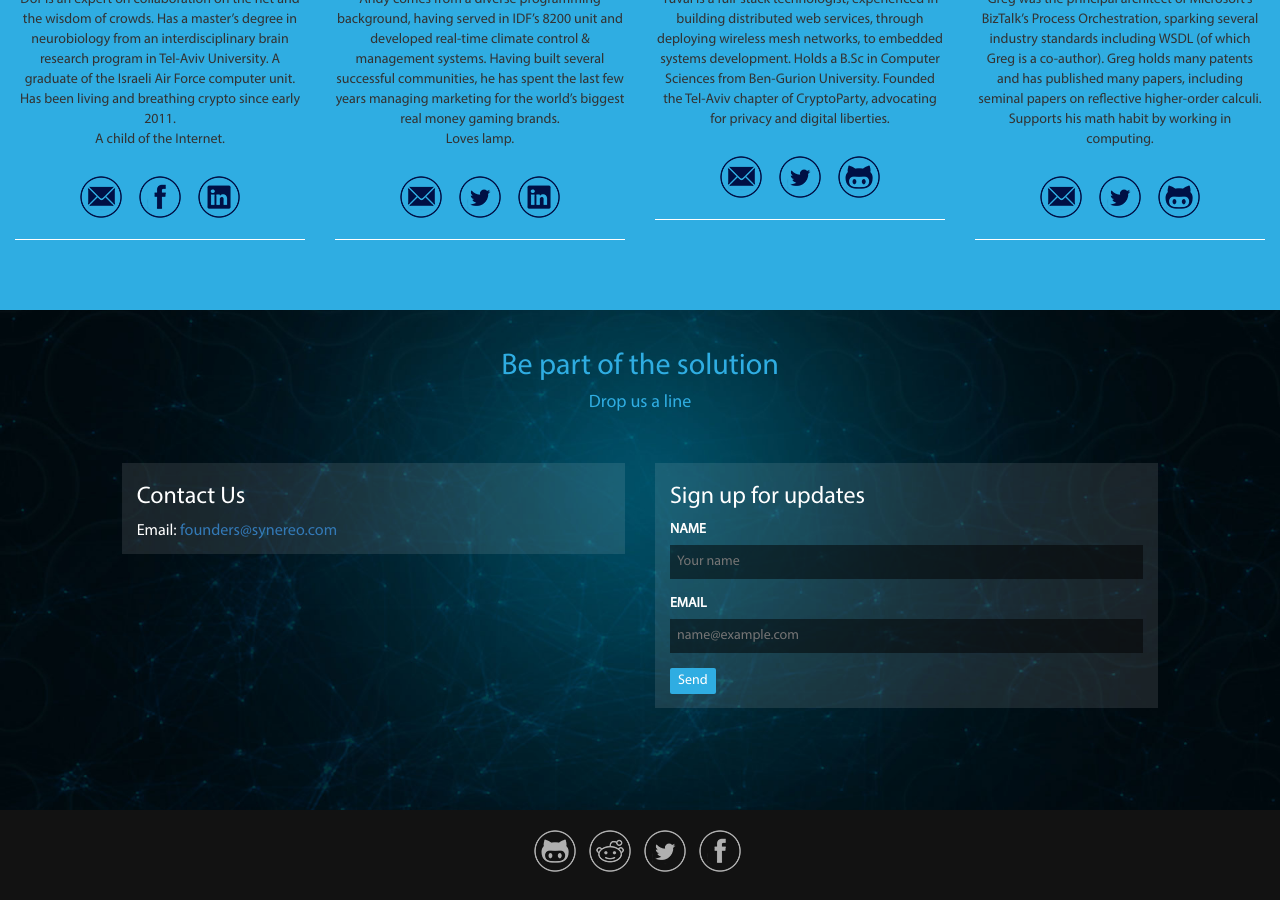
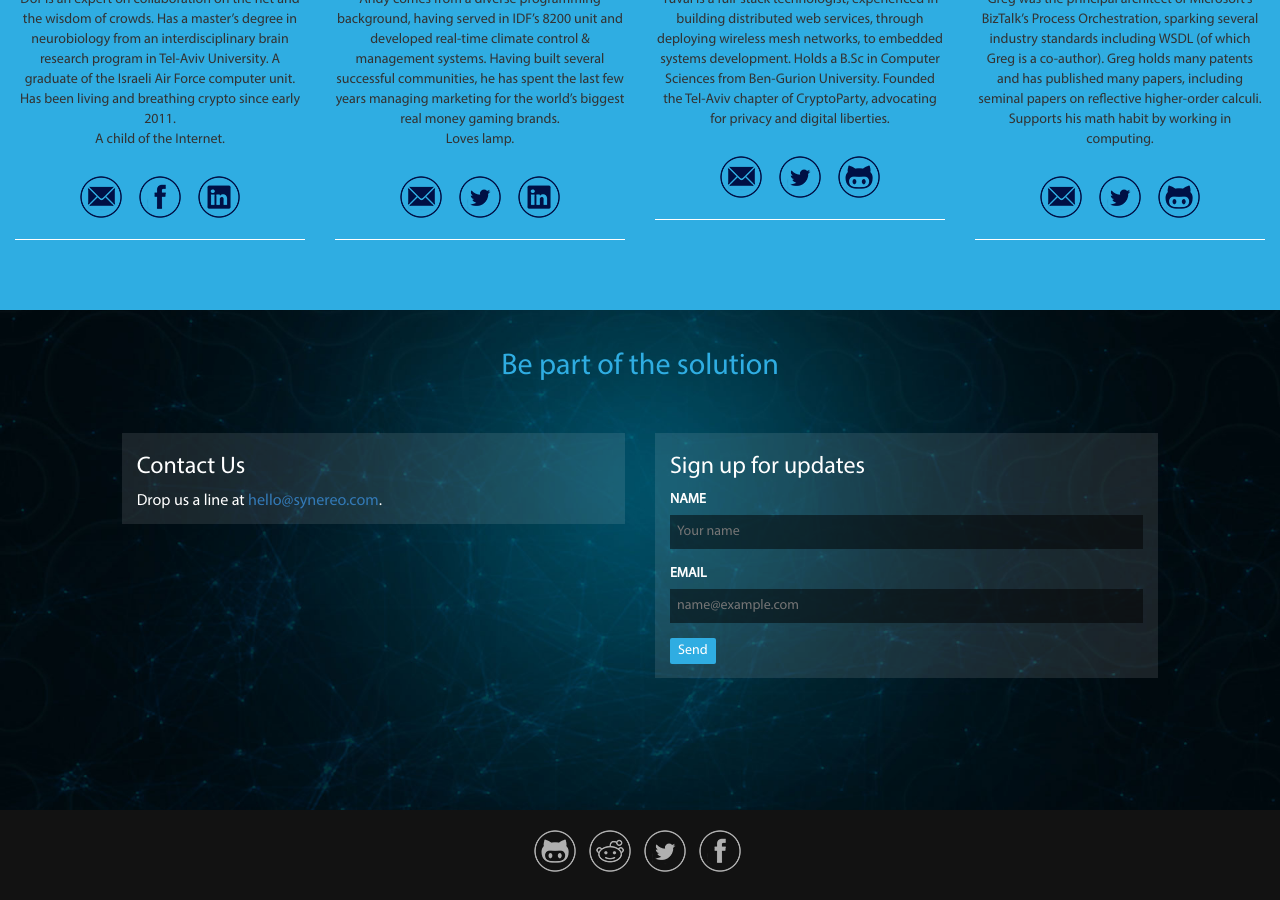
Before and after one commit to synereo/synereo.github.io, a Jekyll site: the page built from index.html, in a window 1280 px wide and 900 px high, scrolled down 3562 px. Built offline with Jekyll 4.4.1, drawn with Linux system fonts in a browser that asks for light colours; nearby versions of some CDN libraries.

Commit message:
Update contact footeR

```diff
--- a/_layouts/home.html
+++ b/_layouts/home.html
@@ -166,14 +166,13 @@
         <div class="row">
           <div class="title">
             <h2>Be part of the solution</h2>
-            <h4>Drop us a line</h4>
           </div>
         </div>
         <div class="row cube-row">
           <div class="col-md-5 col-md-offset-1">
             <div class="footer-cube">
               <h3 id="contact">Contact Us</h3>
-              <p>Email: <a href="mailto:founders@synereo.com">founders@synereo.com</a></p>
+              <p>Drop us a line at <a href="mailto:hello@synereo.com">hello@synereo.com</a>.</p>
             </div>
           </div>
           <div class="col-md-5">
```
